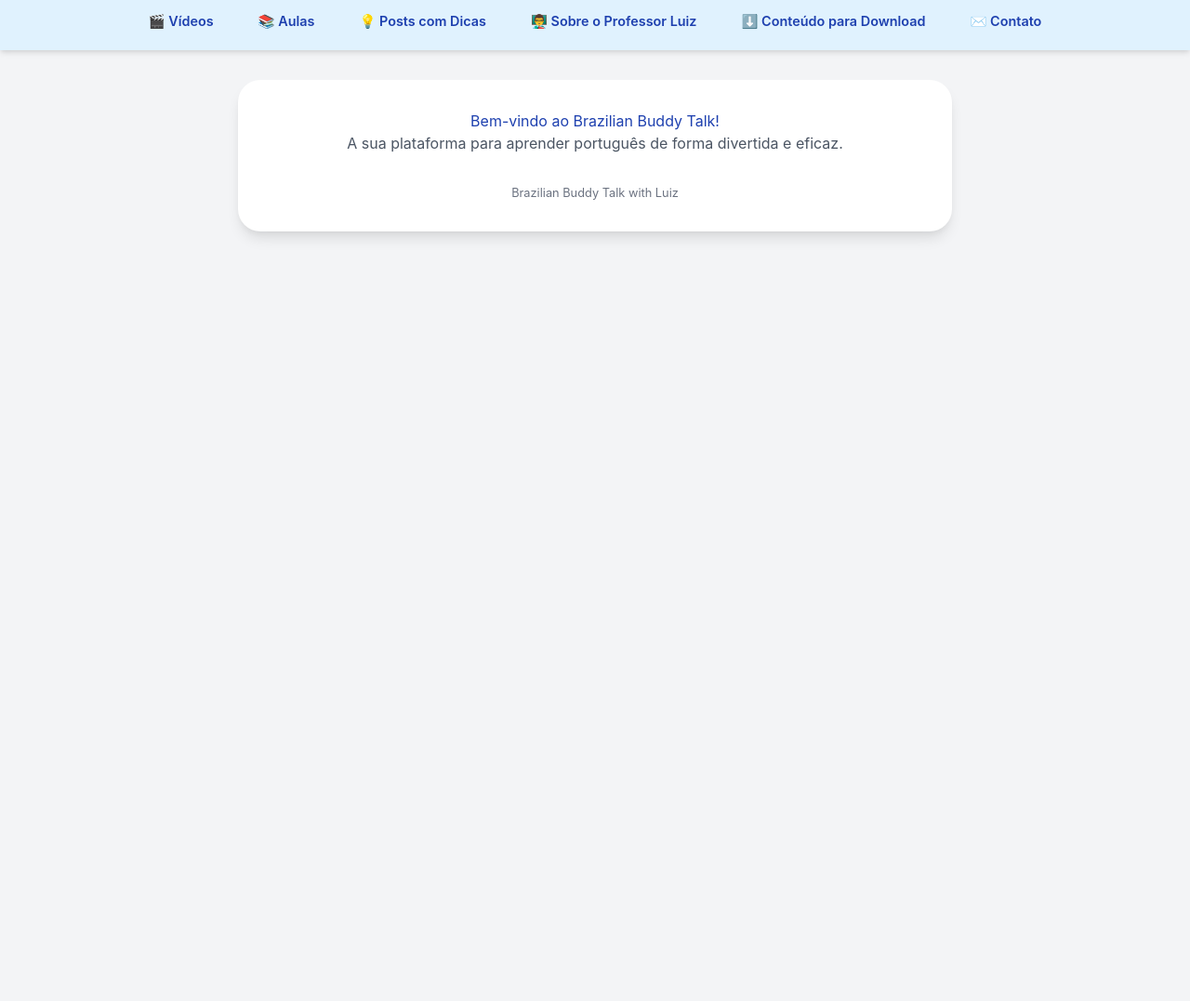
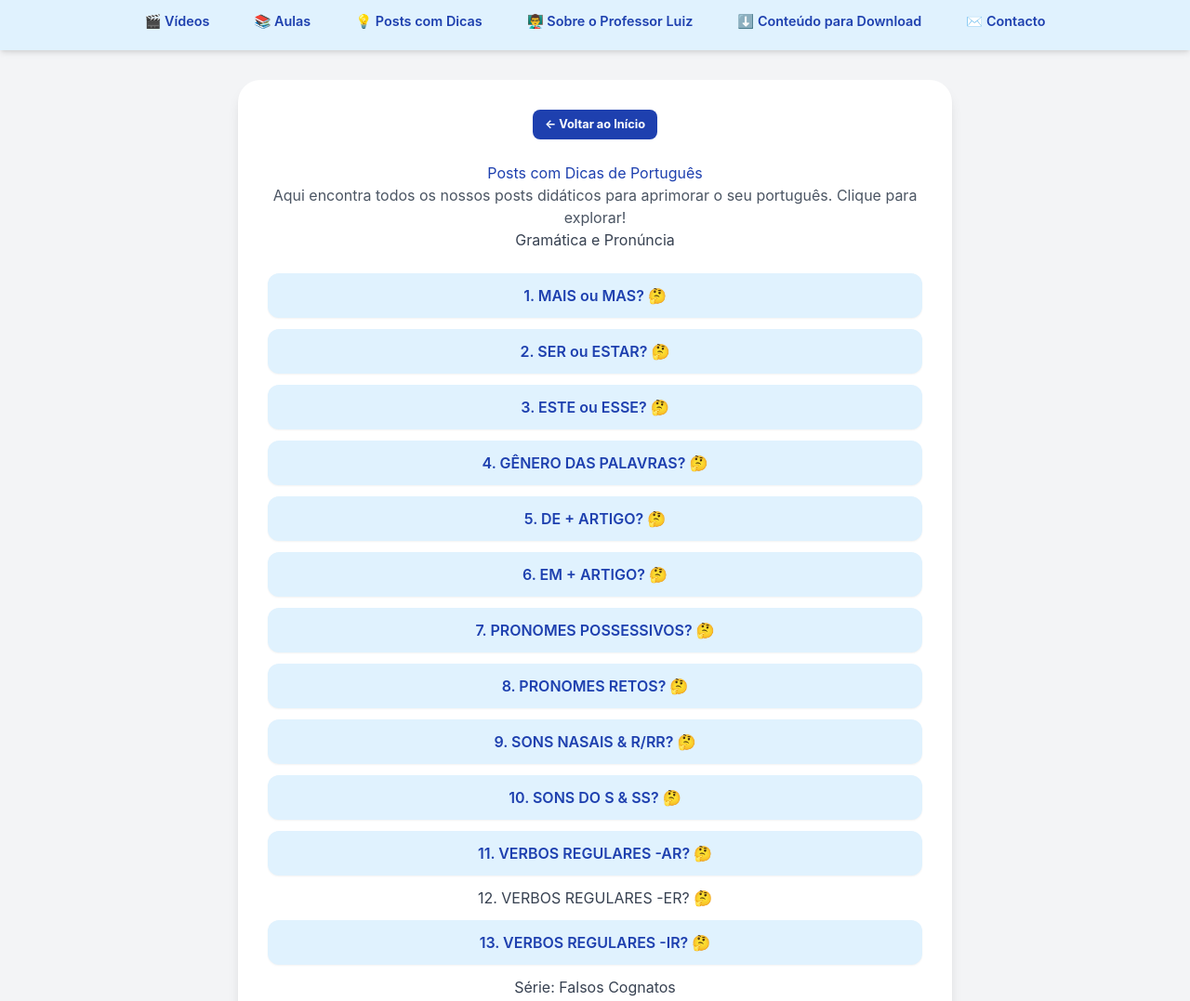
Before and after one commit to Luizpires2025/meus-posts-portuguese-2, a plain HTML site: page index.html in a window 1280 px wide. Shown: the part 197-1274 px from the top of the page at 93% size. Before the commit the page ends 800 px from the top, so only its background shows below. Drawn offline with nearby package versions, Linux system fonts and the light colour scheme.

Commit message:
Update index.html

```diff
--- a/index.html
+++ b/index.html
@@ -3,7 +3,7 @@
 <head>
     <meta charset="UTF-8">
     <meta name="viewport" content="width=device-width, initial-scale=1.0">
-    <title>Brazilian Buddy Talk - Página Inicial</title>
+    <title>Brazilian Buddy Talk - Posts com Dicas</title>
     <script src="https://cdn.tailwindcss.com"></script>
     <style>
         body {
@@ -76,25 +76,75 @@
             color: #1e40af;
             margin-bottom: 1rem;
         }
+        h2 {
+            font-size: 1.5rem; /* text-2xl */
+            font-weight: 600;
+            color: #374151;
+            margin-top: 1.5rem;
+            margin-bottom: 1rem;
+        }
         p {
             font-size: 1rem;
             margin-bottom: 2rem;
             color: #4b5563;
+        }
+        .post-list {
+            list-style: none;
+            padding: 0;
+            margin-top: 1.5rem;
+        }
+        .post-list-item {
+            margin-bottom: 0.75rem;
+        }
+        .post-link {
+            display: block;
+            background-color: #e0f2fe; /* Azul clarinho do fundo dos posts */
+            color: #1e40af; /* Azul do logo */
+            padding: 0.75rem 1rem;
+            border-radius: 0.75rem;
+            text-decoration: none;
+            font-weight: 600;
+            transition: background-color 0.2s ease-in-out, transform 0.1s ease-in-out;
+            box-shadow: 0 1px 2px 0 rgba(0, 0, 0, 0.05);
+        }
+        .post-link:hover {
+            background-color: #bfdbfe; /* Azul um pouco mais escuro no hover */
+            transform: translateY(-2px);
         }
         .signature {
             margin-top: 2rem;
             font-size: 0.8rem;
             color: #6b7280;
         }
+        .back-button {
+            background-color: #1e40af; /* Azul do logo */
+            color: white;
+            padding: 0.4rem 0.8rem;
+            border-radius: 0.5rem;
+            font-size: 0.8rem;
+            font-weight: bold;
+            cursor: pointer;
+            transition: background-color 0.2s ease-in-out;
+            text-decoration: none; /* Para que não pareça um link sublinhado */
+            display: inline-flex; /* Para alinhar bem o texto */
+            align-items: center;
+            justify-content: center;
+            margin-bottom: 1.5rem; /* Espaço abaixo do botão */
+        }
+        .back-button:hover {
+            background-color: #3b82f6; /* Azul mais claro ao passar o mouse */
+        }
 
         /* Responsividade */
         @media (max-width: 640px) {
             h1 { font-size: 2rem; }
+            h2 { font-size: 1.5rem; }
             p { font-size: 0.9rem; }
             .nav-item { padding: 0.4rem 0.8rem; font-size: 0.8rem; }
             .header-banner { height: 150px; } /* Altura do banner menor em mobile */
             .main-content-area { padding: 1.5rem; margin-top: 1rem; }
             .nav-menu-horizontal { gap: 0.5rem; padding: 0.5rem; }
+            .back-button { padding: 0.3rem 0.6rem; font-size: 0.7rem; }
         }
     </style>
 </head>
@@ -110,14 +160,43 @@
             <a href="posts_dicas.html" class="nav-item">💡 Posts com Dicas</a>
             <a href="sobre_professor.html" class="nav-item">👨‍🏫 Sobre o Professor Luiz</a>
             <a href="downloads.html" class="nav-item">⬇️ Conteúdo para Download</a>
-            <a href="contato.html" class="nav-item">✉️ Contato</a>
+            <a href="contato.html" class="nav-item">✉️ Contacto</a>
         </nav>
     </header>
 
     <div class="main-content-area">
-        <h1>Bem-vindo ao Brazilian Buddy Talk!</h1>
-        <p>A sua plataforma para aprender português de forma divertida e eficaz.</p>
-        <!-- Conteúdo principal da página inicial virá aqui, abaixo do menu -->
+        <a href="index.html" class="back-button">← Voltar ao Início</a>
+
+        <h1>Posts com Dicas de Português</h1>
+        <p>Aqui encontra todos os nossos posts didáticos para aprimorar o seu português. Clique para explorar!</p>
+
+        <h2>Gramática e Pronúncia</h2>
+        <ul class="post-list">
+            <li class="post-list-item"><a href="mais_vs_mas.html" class="post-link">1. MAIS ou MAS? 🤔</a></li>
+            <li class="post-list-item"><a href="ser_vs_estar.html" class="post-link">2. SER ou ESTAR? 🤔</a></li>
+            <li class="post-list-item"><a href="este_vs_esse.html" class="post-link">3. ESTE ou ESSE? 🤔</a></li>
+            <li class="post-list-item"><a href="genero_palavras.html" class="post-link">4. GÊNERO DAS PALAVRAS? 🤔</a></li>
+            <li class="post-list-item"><a href="contracoes_de.html" class="post-link">5. DE + ARTIGO? 🤔</a></li>
+            <li class="post-list-item"><a href="contracoes_em.html" class="post-link">6. EM + ARTIGO? 🤔</a></li>
+            <li class="post-list-item"><a href="pronomes_possessivos.html" class="post-link">7. PRONOMES POSSESSIVOS? 🤔</a></li>
+            <li class="post-list-item"><a href="pronomes_retos.html" class="post-link">8. PRONOMES RETOS? 🤔</a></li>
+            <li class="post-list-item"><a href="sons_nasais_r_rr.html" class="post-link">9. SONS NASAIS & R/RR? 🤔</a></li>
+            <li class="post-list-item"><a href="sons_s_ss.html" class="post-link">10. SONS DO S & SS? 🤔</a></li>
+            <li class="post-list-item"><a href="verbos_ar.html" class="post-link">11. VERBOS REGULARES -AR? 🤔</a></li>
+            <li class="post-list-item"><a href="verbos_er.html" class="post-list-item">12. VERBOS REGULARES -ER? 🤔</a></li>
+            <li class="post-list-item"><a href="verbos_ir.html" class="post-link">13. VERBOS REGULARES -IR? 🤔</a></li>
+        </ul>
+
+        <h2>Série: Falsos Cognatos</h2>
+        <ul class="post-list">
+            <li class="post-list-item"><a href="falsos_cognatos_p1.html" class="post-link">Falsos Cognatos - Parte 1</a></li>
+            <li class="post-list-item"><a href="falsos_cognatos_p2.html" class="post-link">Falsos Cognatos - Parte 2</a></li>
+            <li class="post-list-item"><a href="falsos_cognatos_p3.html" class="post-link">Falsos Cognatos - Parte 3</a></li>
+            <li class="post-list-item"><a href="falsos_cognatos_p4.html" class="post-link">Falsos Cognatos - Parte 4</a></li>
+            <li class="post-list-item"><a href="falsos_cognatos_p5.html" class="post-link">Falsos Cognatos - Parte 5</a></li>
+            <li class="post-list-item"><a href="falsos_cognatos_p6.html" class="post-link">Falsos Cognatos - Parte 6</a></li>
+            <li class="post-list-item"><a href="falsos_cognatos_p7.html" class="post-link">Falsos Cognatos - Parte 7</a></li>
+        </ul>
 
         <p class="signature">Brazilian Buddy Talk with Luiz</p>
     </div>
```
